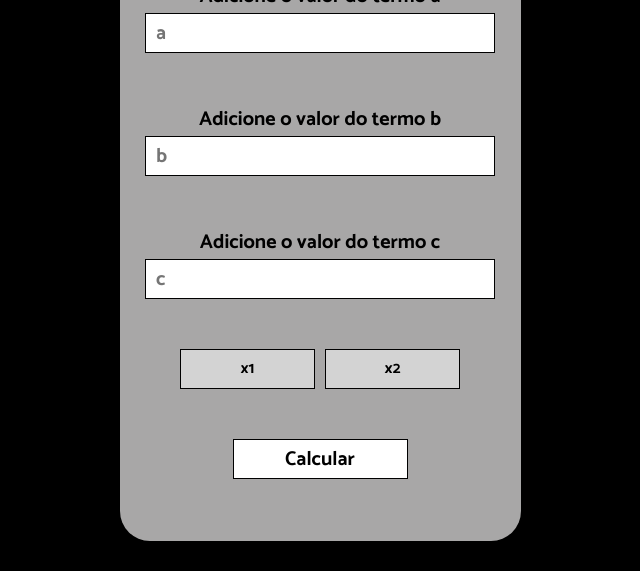
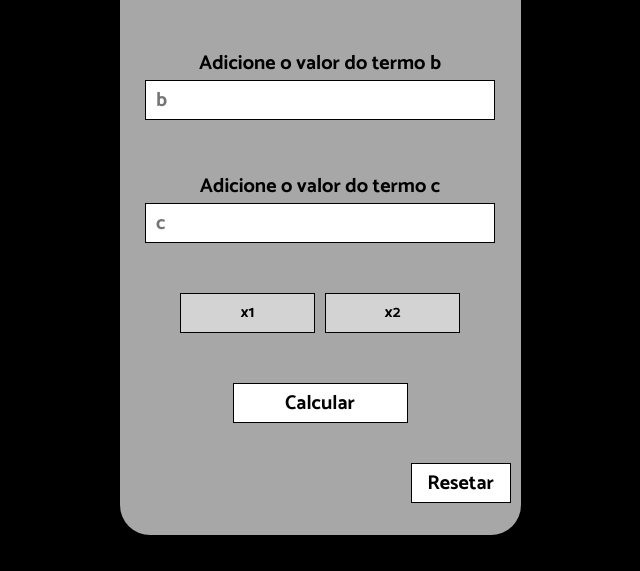
Before and after one commit to taima157/mini-projeto-bhaskara, a plain HTML site: page index.html in a window 1280 px wide. Shown: the part 229-800 px from the top of the page, without its empty margins (320-960 px from the left). Drawn offline with Linux system fonts and the light colour scheme.

Commit message:
Atualização da calculadora

```diff
--- a/index.html
+++ b/index.html
@@ -22,6 +22,7 @@
             <div class="resul"><p id="x2">x2</p></div>
         </div>
         <input type="submit" id="env" value="Calcular">
+        <a href="index.html">Resetar</a>
     </form>
 </body>
 </html>
--- a/style.css
+++ b/style.css
@@ -13,10 +13,10 @@ body {
 
 form {
     max-width: 401px;
-    min-height: 650px;
+    min-height: 700px;
     background-color: rgb(168, 167, 167);
     margin: auto;
-    margin-top: 15vh;
+    margin-top: 8vh;
     padding: 10px;
     border-radius: 30px;
 }
@@ -82,3 +82,23 @@ input#env {
 .resul p {
     margin-top: 5px;
 }
+
+a {
+    display: block;
+    text-decoration: none;
+    text-align: center;
+    background-color: white;
+    color: black;
+    width: 100px;
+    height: 40px;
+    padding-top: 3px;
+    font-size: 20px;
+    font-weight: bold;
+    border: 1px solid black;
+    margin-left: auto;
+    margin-top: 40px;
+}
+
+a:hover {
+    background-color: rgb(231, 231, 231);
+}
```
